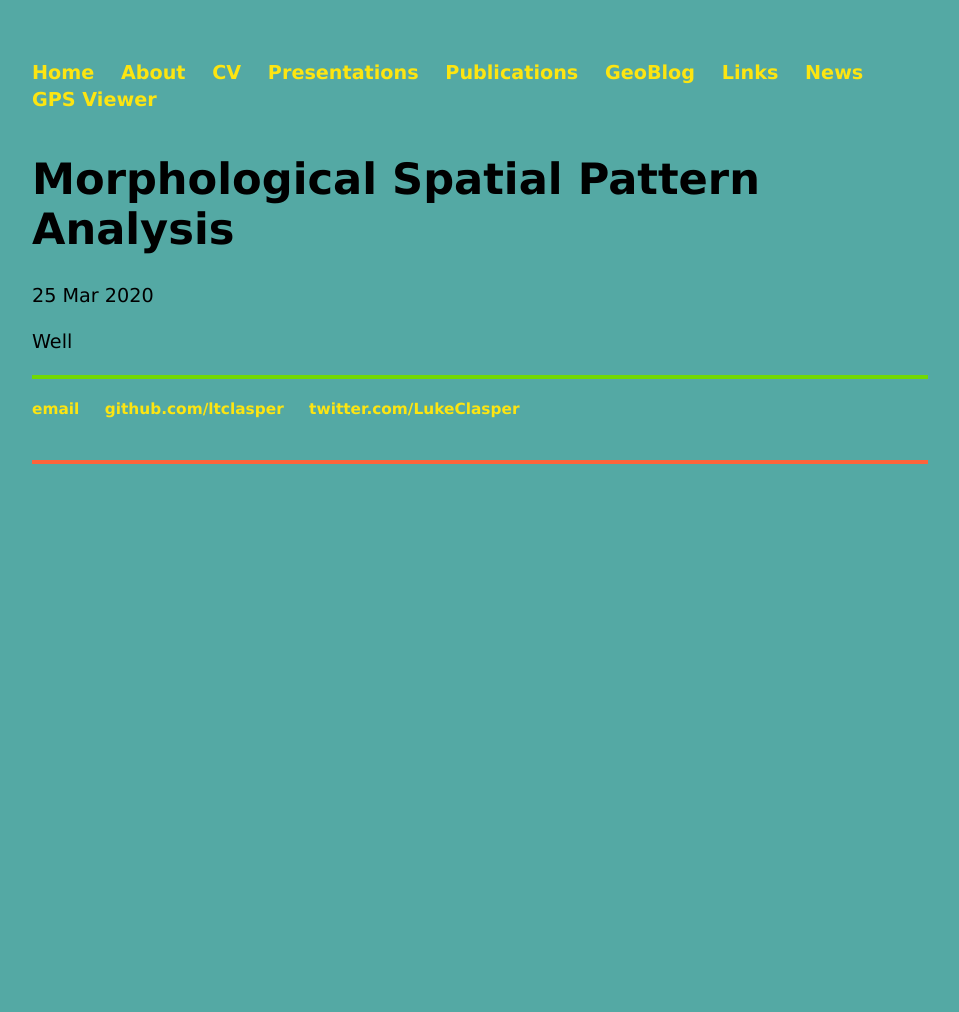
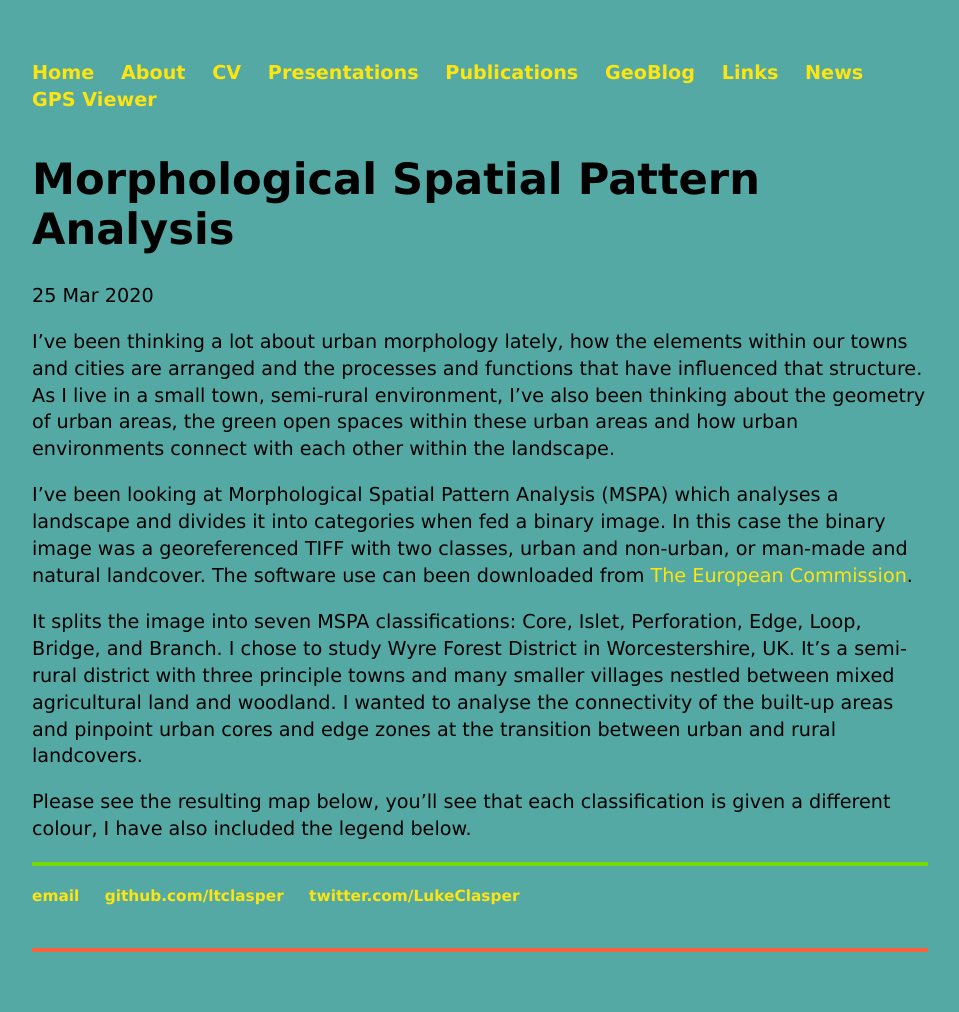
Before and after one commit to ltclasper/ltclasper.github.io, a Jekyll site: the page built from _posts/2020-03-25-Morphological-Spatial-Pattern-Analysis.md, in a window 1280 px wide. Shown: the whole page, without its empty margins (160-1119 px from the left). Built offline with Jekyll 4.4.1, drawn with Linux system fonts in a browser that asks for light colours; before the commit the page ends 900 px from its top, so only the background shows below that.

Commit message:
Update 2020-03-25-Morphological-Spatial-Pattern-Analysis.md

```diff
--- a/_posts/2020-03-25-Morphological-Spatial-Pattern-Analysis.md
+++ b/_posts/2020-03-25-Morphological-Spatial-Pattern-Analysis.md
@@ -4,4 +4,10 @@ title: "Morphological Spatial Pattern Analysis"
 date: 2020-03-25
 ---
 
-Well
+I’ve been thinking a lot about urban morphology lately, how the elements within our towns and cities are arranged and the processes and functions that have influenced that structure. As I live in a small town, semi-rural environment, I’ve also been thinking about the geometry of urban areas, the green open spaces within these urban areas and how urban environments connect with each other within the landscape.
+
+I’ve been looking at Morphological Spatial Pattern Analysis (MSPA) which analyses a landscape and divides it into categories when fed a binary image. In this case the binary image was a georeferenced TIFF with two classes, urban and non-urban, or man-made and natural landcover. The software use can been downloaded from [The European Commission](https://forest.jrc.ec.europa.eu/en/activities/lpa/mspa/).
+
+It splits the image into seven MSPA classifications: Core, Islet, Perforation, Edge, Loop, Bridge, and Branch. I chose to study Wyre Forest District in Worcestershire, UK. It’s a semi-rural district with three principle towns and many smaller villages nestled between mixed agricultural land and woodland. I wanted to analyse the connectivity of the built-up areas and pinpoint urban cores and edge zones at the transition between urban and rural landcovers.
+
+Please see the resulting map below, you’ll see that each classification is given a different colour, I have also included the legend below.
```
